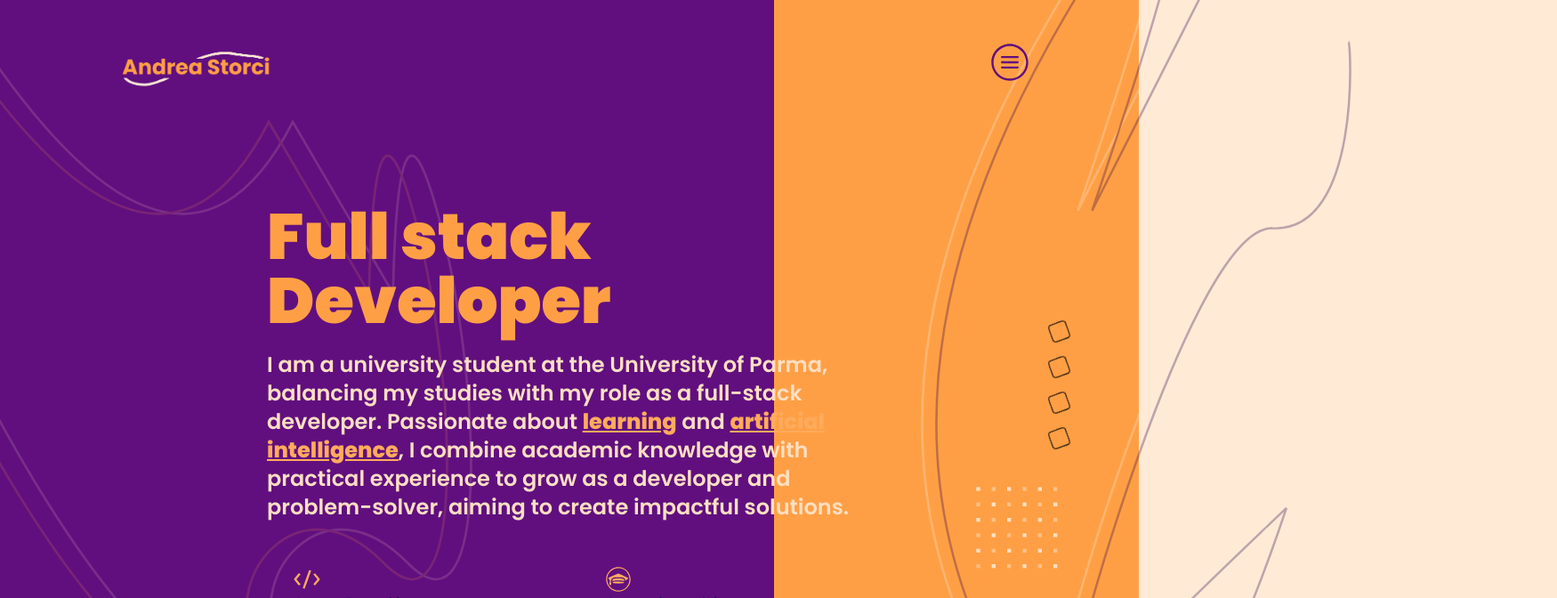
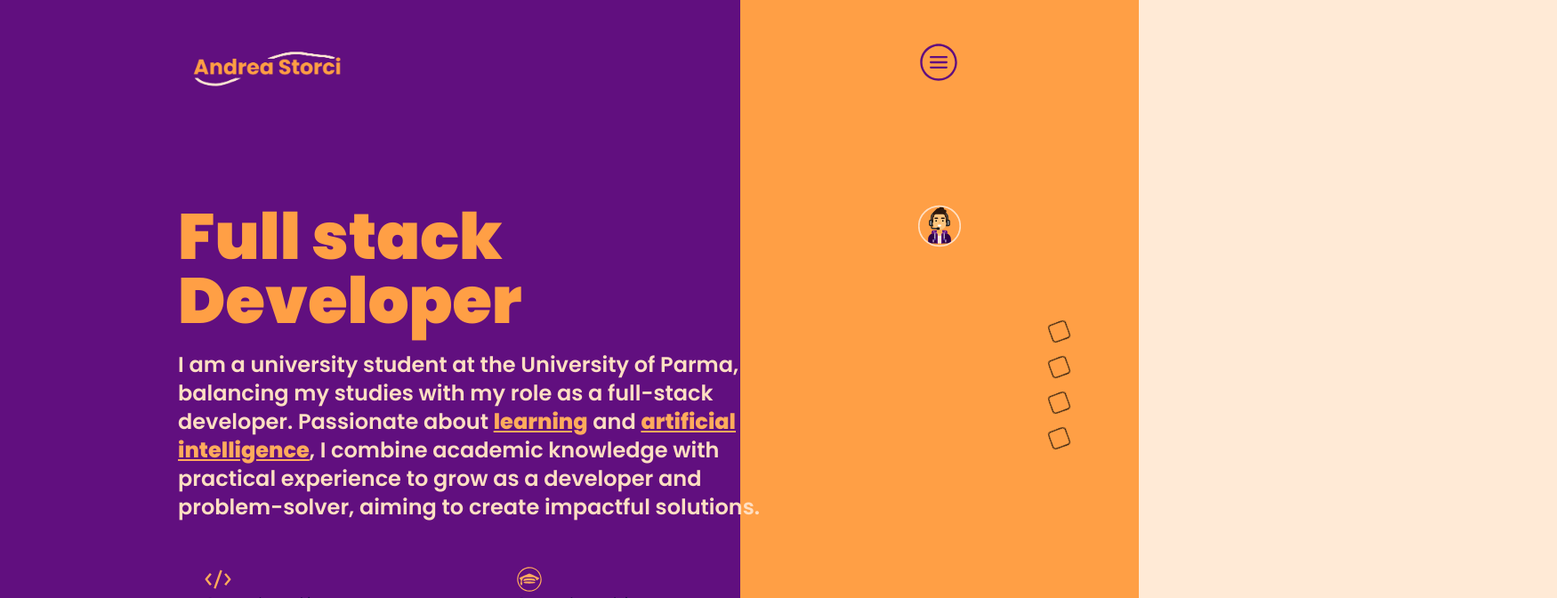
Before and after one commit to AndrewStorci7/andreastorci.it, a Next.js app in the folder andreastorci.it/: page / in a window 1280 px wide. Shown: the top 672 px of the page at 89% size, 1750 px wide, since content can reach past the window. Built offline with nearby package versions, Linux system fonts and the light colour scheme.

Commit message:
Added const, helper
Fixed start seciton view and added scroll snap

```diff
--- a/andreastorci.it/src/app/components/header.tsx
+++ b/andreastorci.it/src/app/components/header.tsx
@@ -15,7 +15,7 @@ export default function Header() {
     const [click, setClick] = useState(false)
 
     return (
-        <header className="w-screen px-[120px] py-[40px]">
+        <header className="relative w-full py-[40px] z-[999]">
             <div className="flex flex-row">
                 <div className="relative w-[200px] h-[50px]">
                     <Image className="absolute top-[-20px]" src={'/logo.webp'} alt="Logo" height={100} width={300} priority />
--- a/andreastorci.it/src/app/components/sidebar.tsx
+++ b/andreastorci.it/src/app/components/sidebar.tsx
@@ -15,7 +15,7 @@ export default function Sidebar() {
 
 
     return (
-        <div className="fixed w-[8vw] top-[45%] left bg-white right-[0px]">
+        <div className="fixed w-[8vw] top-[45%] left bg-white right-[0px] z-[999]">
             <ButtonAnimated
                 useFor="sidebar"
                 refClick="#"
--- a/andreastorci.it/src/app/globals.css
+++ b/andreastorci.it/src/app/globals.css
@@ -8,15 +8,6 @@
 
 
 @layer components {
-  /*
-  OLD VERSION
-  .sidebar {
-    @apply m-[5px] w-[25%] bg-sidebarDark border-[4px] border-borderSidebarDark h-full rounded-xl p-[10px];
-  } */
-
-  /* .sidebar {
-    @apply w-[25%] bg-sidebarDark h-full p-[10px];
-  } */
   .avatar-entry {
     @apply col-span-2 p-[5px] pl-[20px];
   }
@@ -27,7 +18,7 @@
     @apply my-[40px] mx-[20px]
   }
   .main-title {
-    @apply mt-[100px] px-[300px] w-full h-[500px];
+    @apply px-[200px] w-full;
   }
   .main-title h1 {
     @apply text-2xl;
@@ -45,13 +36,13 @@
     @apply w-[400px] h-[400px] bg-white absolute top-[10px] left-[-405px] rounded-[4px];
   }
   .current  {
-    @apply w-full h-10 p-[10px] m-[20px] rounded-md;
+    @apply w-full p-[10px] m-[20px] rounded-md;
   }
   .link {
      @apply font-[600] underline;
   }
   .current-eng {
-    @apply w-full mt-[300px] px-[200px] h-[100px];
+    @apply w-full px-[200px] py-[250px];
   }
   .current-eng h2 {
     @apply text-6xl font-bold text-sandy-brown;
@@ -79,14 +70,8 @@ body {
   font-family: "Poppins", serif;
   font-style: normal;
   overflow-x: hidden;
+  overflow-y: hidden;
 }
-
-/* .font-roboto-mono {
-  font-family: "Roboto Mono", serif;
-  font-optical-sizing: auto;
-  font-weight: 200;
-  font-style: normal;
-} */
 
 .avatar-entry h1 {
   font-size: 30px;
@@ -130,3 +115,23 @@ body {
     opacity: 1;
   }
 }
+
+.background-gradient {
+  background: linear-gradient(to right, #610F7F 65%, #FF9F45 35%)
+}
+
+.container-lop {
+  height: 100vh;
+  scroll-snap-type: y mandatory; /* Scroll Snap attivo sull'asse verticale */
+  overflow-y: scroll; /* Abilita lo scroll verticale */
+  scroll-behavior: smooth;
+  overscroll-behavior: contain;
+}
+
+.section {
+  height: 100vh;
+  scroll-snap-align: start; /* Allinea la sezione all'inizio del viewport */
+  scroll-snap-stop: always;
+  justify-content: center;
+  align-items: center;
+}
--- a/andreastorci.it/src/app/page.tsx
+++ b/andreastorci.it/src/app/page.tsx
@@ -1,117 +1,25 @@
+'use client'
+
+import { useEffect, useRef } from "react";
+
 import Background from "./components/background";
 import Header from "./components/header";
 import MainTitle from "./sections/start";
 import Sidebar from "./components/sidebar";
 import Image from "next/image";
 import CurrentEng from "./sections/current-eng";
+import MainProjects from "./sections/main-projects";
 
 export default function Home() {
+
   return (
-    <div className="h-screen w-full">
-      {/* <Sidebar /> */}
-
-      <Background />
+    <div
+      className="w-full container-lop"
+    >
       <Sidebar />
-
-      <Header />
       <MainTitle />
       <CurrentEng />
+      <MainProjects />
     </div>
-
-    // <div className="grid grid-rows-[20px_1fr_20px] items-center justify-items-center min-h-screen p-8 pb-20 gap-16 sm:p-20 font-[family-name:var(--font-geist-sans)]">
-    //   <main className="flex flex-col gap-8 row-start-2 items-center sm:items-start">
-    //     <Image
-    //       className="dark:invert"
-    //       src="/next.svg"
-    //       alt="Next.js logo"
-    //       width={180}
-    //       height={38}
-    //       priority
-    //     />
-    //     <ol className="list-inside list-decimal text-sm text-center sm:text-left font-[family-name:var(--font-geist-mono)]">
-    //       <li className="mb-2">
-    //         Get started by editing{" "}
-    //         <code className="bg-black/[.05] dark:bg-white/[.06] px-1 py-0.5 rounded font-semibold">
-    //           src/app/page.tsx
-    //         </code>
-    //         .
-    //       </li>
-    //       <li>Save and see your changes instantly.</li>
-    //     </ol>
-
-    //     <div className="flex gap-4 items-center flex-col sm:flex-row">
-    //       <a
-    //         className="rounded-full border border-solid border-transparent transition-colors flex items-center justify-center bg-foreground text-background gap-2 hover:bg-[#383838] dark:hover:bg-[#ccc] text-sm sm:text-base h-10 sm:h-12 px-4 sm:px-5"
-    //         href="https://vercel.com/new?utm_source=create-next-app&utm_medium=appdir-template-tw&utm_campaign=create-next-app"
-    //         target="_blank"
-    //         rel="noopener noreferrer"
-    //       >
-    //         <Image
-    //           className="dark:invert"
-    //           src="/vercel.svg"
-    //           alt="Vercel logomark"
-    //           width={20}
-    //           height={20}
-    //         />
-    //         Deploy now
-    //       </a>
-    //       <a
-    //         className="rounded-full border border-solid border-black/[.08] dark:border-white/[.145] transition-colors flex items-center justify-center hover:bg-[#f2f2f2] dark:hover:bg-[#1a1a1a] hover:border-transparent text-sm sm:text-base h-10 sm:h-12 px-4 sm:px-5 sm:min-w-44"
-    //         href="https://nextjs.org/docs?utm_source=create-next-app&utm_medium=appdir-template-tw&utm_campaign=create-next-app"
-    //         target="_blank"
-    //         rel="noopener noreferrer"
-    //       >
-    //         Read our docs
-    //       </a>
-    //     </div>
-    //   </main>
-    //   <footer className="row-start-3 flex gap-6 flex-wrap items-center justify-center">
-    //     <a
-    //       className="flex items-center gap-2 hover:underline hover:underline-offset-4"
-    //       href="https://nextjs.org/learn?utm_source=create-next-app&utm_medium=appdir-template-tw&utm_campaign=create-next-app"
-    //       target="_blank"
-    //       rel="noopener noreferrer"
-    //     >
-    //       <Image
-    //         aria-hidden
-    //         src="/file.svg"
-    //         alt="File icon"
-    //         width={16}
-    //         height={16}
-    //       />
-    //       Learn
-    //     </a>
-    //     <a
-    //       className="flex items-center gap-2 hover:underline hover:underline-offset-4"
-    //       href="https://vercel.com/templates?framework=next.js&utm_source=create-next-app&utm_medium=appdir-template-tw&utm_campaign=create-next-app"
-    //       target="_blank"
-    //       rel="noopener noreferrer"
-    //     >
-    //       <Image
-    //         aria-hidden
-    //         src="/window.svg"
-    //         alt="Window icon"
-    //         width={16}
-    //         height={16}
-    //       />
-    //       Examples
-    //     </a>
-    //     <a
-    //       className="flex items-center gap-2 hover:underline hover:underline-offset-4"
-    //       href="https://nextjs.org?utm_source=create-next-app&utm_medium=appdir-template-tw&utm_campaign=create-next-app"
-    //       target="_blank"
-    //       rel="noopener noreferrer"
-    //     >
-    //       <Image
-    //         aria-hidden
-    //         src="/globe.svg"
-    //         alt="Globe icon"
-    //         width={16}
-    //         height={16}
-    //       />
-    //       Go to nextjs.org →
-    //     </a>
-    //   </footer>
-    // </div>
   );
 }
--- /dev/null
+++ b/andreastorci.it/src/app/sections/main-projects.tsx
@@ -0,0 +1,14 @@
+/**
+ * Sidebar Menu
+ *
+ * @author Andrea Storci aka dreean
+ *
+ */
+
+export default function MainProjects({}) {
+    return (
+        <section className="section bg-foreground">
+
+        </section>
+    )
+}
--- a/andreastorci.it/src/app/sections/start.tsx
+++ b/andreastorci.it/src/app/sections/start.tsx
@@ -6,13 +6,20 @@
 import Image from "next/image"
 import Icon from "../components/inc/icon"
 import Link from "next/link"
+import Header from "../components/header"
 
-export default function MainTitle() {
+interface MainTitleProps {
+    ref?: any,
+}
+
+export default function MainTitle({}) {
+
     return (
         <>
-            <section className="main-title">
-                <div className="flex flex-row">
-                    <div className="w-fit">
+            <section className="main-title section background-gradient">
+                <Header />
+                <div className="flex flex-row mt-[100px]">
+                    <div className="w-fit relative">
                         <div>
                             <h2>
                                 Full stack <br />
@@ -23,7 +30,7 @@ export default function MainTitle() {
                                 Passionate about <span>learning</span> and <span>artificial intelligence</span>, I combine academic knowledge with practical experience to grow as a developer and problem-solver, aiming to create impactful solutions.
                             </h3>
                         </div>
-                        <div className="flex flex-row mt-[20px]">
+                        <div className="flex flex-row my-[20px]">
                             <div className="current current-study">
                                 <h5>
                                     <Icon useFor="dev" height={30} width={30} />
@@ -37,29 +44,30 @@ export default function MainTitle() {
                                 </h5>
                             </div>
                         </div>
+                        {/* <Image className="absolute top-[13px] left-[-337px] opacity-15" src={'/stripes-curved.svg'} alt="scrubble" height={800} width={800} /> */}
                     </div>
                     <div className="grow"></div>
-                    <div className="w-[400px]">
+                    <div className="w-full pl-[15%] relative">
                         <Image
-                            className="rounded-[6px]"
-                            style={{
-                                boxShadow: "rgba(0, 0, 0, 0.25) 0px 25px 50px -12px",
-                            }}
-                            src={'/me-prova.jpg'}
+                            className="rounded-[6px] relative z-[2]"
+                            // style={{
+                            //     boxShadow: "rgba(0, 0, 0, 0.25) 0px 25px 50px -12px",
+                            // }}
+                            src={'/vectorial-me.svg'}
                             alt={"me prova"}
-                            height={200}
+                            height={300}
                             width={300}
                             priority
                         />
+                        {/* <Image className="absolute top-[-80px] right-[120px]" src={'/cubo.svg'} alt="scrubble" height={180} width={170} />
+                        <Image className="absolute bottom-[80px] left-[135px]" src={'/cubo.svg'} alt="scrubble" height={130} width={130} />
+                        <Image className="absolute top-[-140px] right-[-600px] opacity-15 z-[1]" src={'/stripe-curved-2.svg'} alt="scrubble" height={1500} width={1500} /> */}
                     </div>
                 </div>
                 <div className="absolute z-[-1] top-[-200px] w-full">
-                    <Image className="absolute top-[215px] left-[-510px] opacity-15" src={'/stripes-curved.svg'} alt="scrubble" height={800} width={800} />
-                    <Image className="absolute top-[-88px] right-[-170px] opacity-30" src={'/stripe-curved-2.svg'} alt="scrubble" height={1500} width={1500} />
                     {/* <Image className="absolute top-[-67px] right-[300px]" src={'/linea.svg'} alt="scrubble" height={200} width={200} />
-                    <Image className="absolute top-[90px] left-[900px]" src={'/stripes.svg'} alt="scrubble" height={150} width={150} /> */}
-                    <Image className="absolute top-[-31px] left-[540px]" src={'/cubo.svg'} alt="scrubble" height={200} width={200} />
-                    <Image className="absolute top-[730px] left-[780px]" src={'/cubo.svg'} alt="scrubble" height={130} width={130} />
+                    <Image className="absolute top-[90px] left-[900px]" src={'/stripes.svg'} alt="scrubble" height={150} width={150} />
+                    <Image className="absolute top-[730px] left-[780px]" src={'/cubo.svg'} alt="scrubble" height={130} width={130} /> */}
                 </div>
             </section>
         </>
```
Also changed, not shown: andreastorci.it/src/app/sections/current-eng.tsx (+11 -4 lines), andreastorci.it/src/const.ts (added, +7 -0 lines), andreastorci.it/src/helper.ts (added, +86 -0 lines), andreastorci.it/public/stripe-curved-2.svg, andreastorci.it/public/vectorial-me.svg (added).
